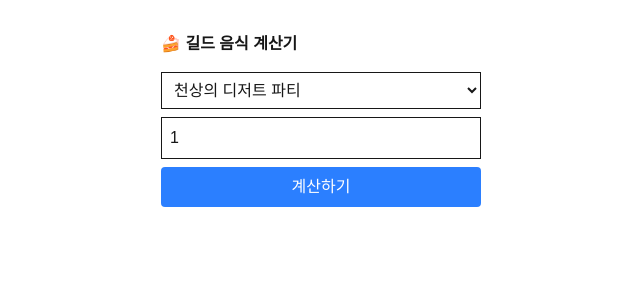
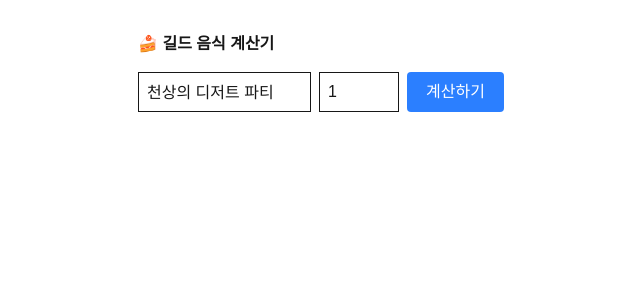
Before and after one commit to insam16/recipe-calculator, a Next.js app: page / in a window 1280 px wide. Shown: the top 300 px of the page, without its empty margins (319-959 px from the left). Built offline with nearby package versions, Linux system fonts and the light colour scheme.

Commit message:
style: page에서 select, input, button 가로로 배열

```diff
--- a/src/app/page.tsx
+++ b/src/app/page.tsx
@@ -17,12 +17,18 @@ export default function Home() {
   }
 
   return (
-    <div className="p-8 w-96 mx-auto">
+    <div className="p-8 w-[430px] mx-auto">
       <h1 className="text-2x1 font-bold mb-4">🍰 길드 음식 계산기</h1>
-
+      <form
+        onSubmit={(e) => {
+          e.preventDefault(); //새로고침 방지
+          handleCalculate()
+        }}
+      >
+        <div className="flex flex-row items-center gap-2">
           {/* 아이템 선택 */}
           <select
-        className="border p-2 w-full mb-2"
+            className="border p-2 h-10 w-[180px] appearance-none"
             value={item}
             onChange={(e) => {
               setItem(e.target.value as ItemName);
@@ -36,40 +42,35 @@ export default function Home() {
             ))}
           </select>
 
-      <form
-        onSubmit={(e) => {
-          e.preventDefault(); //새로고침 방지
-          handleCalculate()
-        }}
-      >
           {/* 개수 입력 */}
           <input
             type="text"
-          className="border p-2 w-full mb-2"
+            className="border p-2 h-10 w-[80px]"
             value={value}
             onChange={(e) => {
               setValue(e.target.value);
               setResult(null);
             }}
-          placeholder="제작할 개수를 입력해주세요"
+            placeholder="수량"
           />
+
+          {/* 버튼 */}
+          <button
+            type="submit"
+            disabled={!isValid}
+            onClick={handleCalculate}
+            className="bg-blue-500 text-white px-4 py-2 rounded w-[100px] disabled:opacity-50"
+          >
+            계산하기
+          </button>
+        </div>
+      </form>
 
       {value !== "" && !isValid && (
         <p className="text-red-500 text-sm mb-2">
           ! 1 이상의 정수를 입력해주세요 !
         </p>
       )}
-
-        {/* 버튼 */}
-        <button
-          type="submit"
-          disabled={!isValid}
-          onClick={handleCalculate}
-          className="bg-blue-500 text-white px-4 py-2 rounded w-full"
-        >
-          계산하기
-        </button>
-      </form>
 
       {/* 결과 */}
       {
```
Lines whose indentation alone changed are shown as unchanged.
